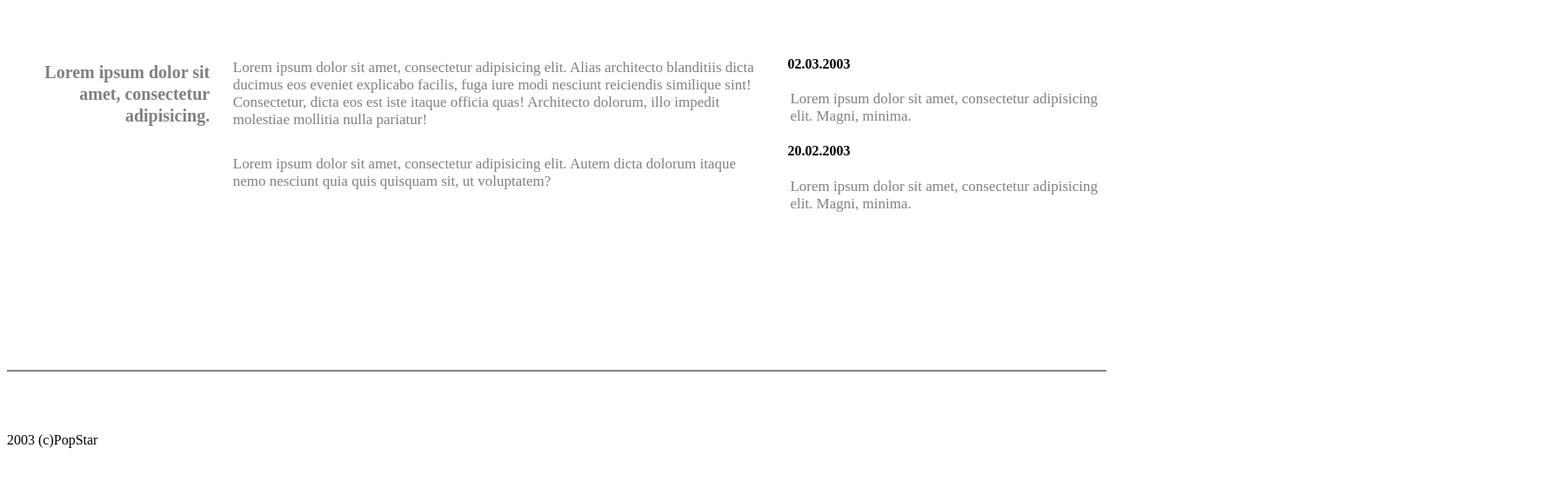
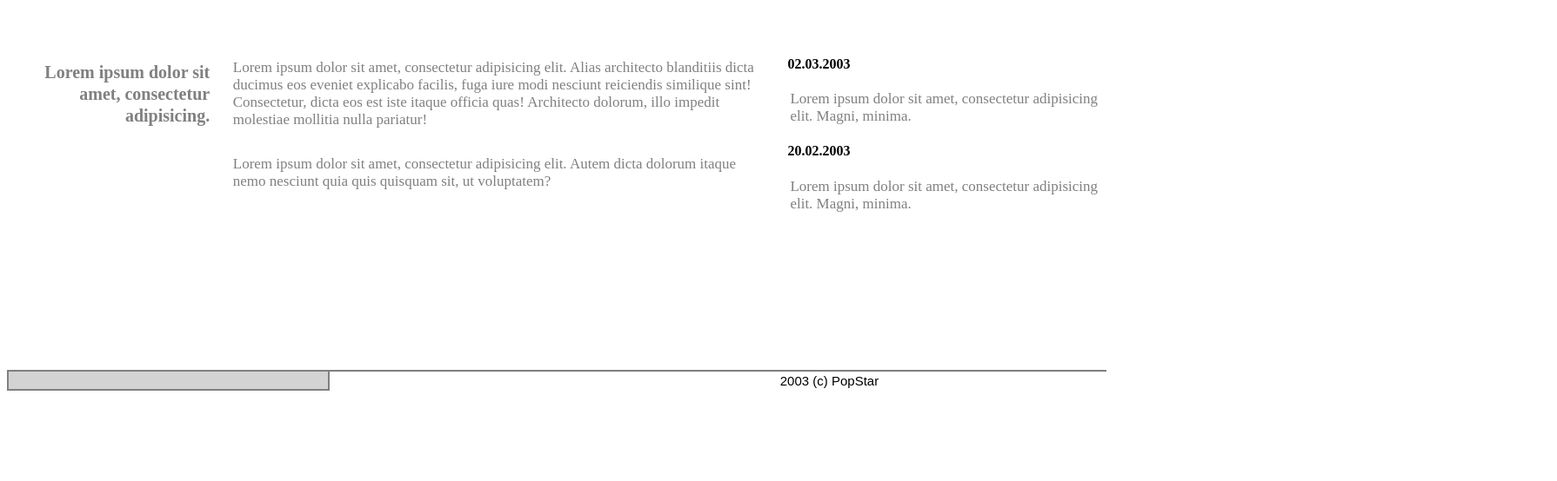
Before and after one commit to Alkhimchenkova/DZ-13.06, a plain HTML site: page index.html in a window 1280 px wide. Shown: the part 176-730 px from the top of the page at 87% size, 1790 px wide, since content can reach past the window. Drawn offline with Linux system fonts and the light colour scheme.

Commit message:
the whole project

```diff
--- a/css/style.css
+++ b/css/style.css
@@ -122,27 +122,28 @@ position: relative;
     margin: 0 0 70px 0;
 
 }
-/*.end_rectangle{*/
-    /*width: 29%;*/
-    /*height: 20px;*/
-    /*display: inline-block;*/
-    /*float: right;*/
-    /*background-color: lightgray;*/
-    /*border: 2px solid grey;*/
-    /*!*position: relative;*!*/
-    /*!*top: 86%;*!*/
-    /*!*!*bottom: 116px;*!*!*/
-    /*!*left: 1%;*!*/
-    /*position: absolute;*/
-    /*top: 3px;*/
-    /*!*bottom:-70px;*!*/
+.end_rectangle{
+    width: 29%;
+    height: 20px;
+    display: inline-block;
+    float: left;
+    background-color: lightgray;
+    border: 2px solid grey;
+    /*position: relative;*/
+    /*top: 86%;*/
+    /*/*bottom: 116px;*/
     /*left: 1%;*/
-/*}*/
-/*.title_end{*/
-    /*font-size: 15px;*/
-    /*font-family: Arial,SansSerif;*/
-     /*color: black;*/
-    /*position: absolute;*/
-    /*bottom: -99px;*/
-    /*left: 71%;*/
-/*}*/
+    position:relative;
+    top: -72px;
+    bottom:-90px;
+    left: 0%;
+}
+.title_end{
+    font-size: 15px;
+    font-family: Arial,SansSerif;
+     color: black;
+    position:relative;
+    top: -68px;
+    bottom:-95px;
+        left: 41%;
+}
```
Also changed, not shown: index.html (+1 -1 lines).
